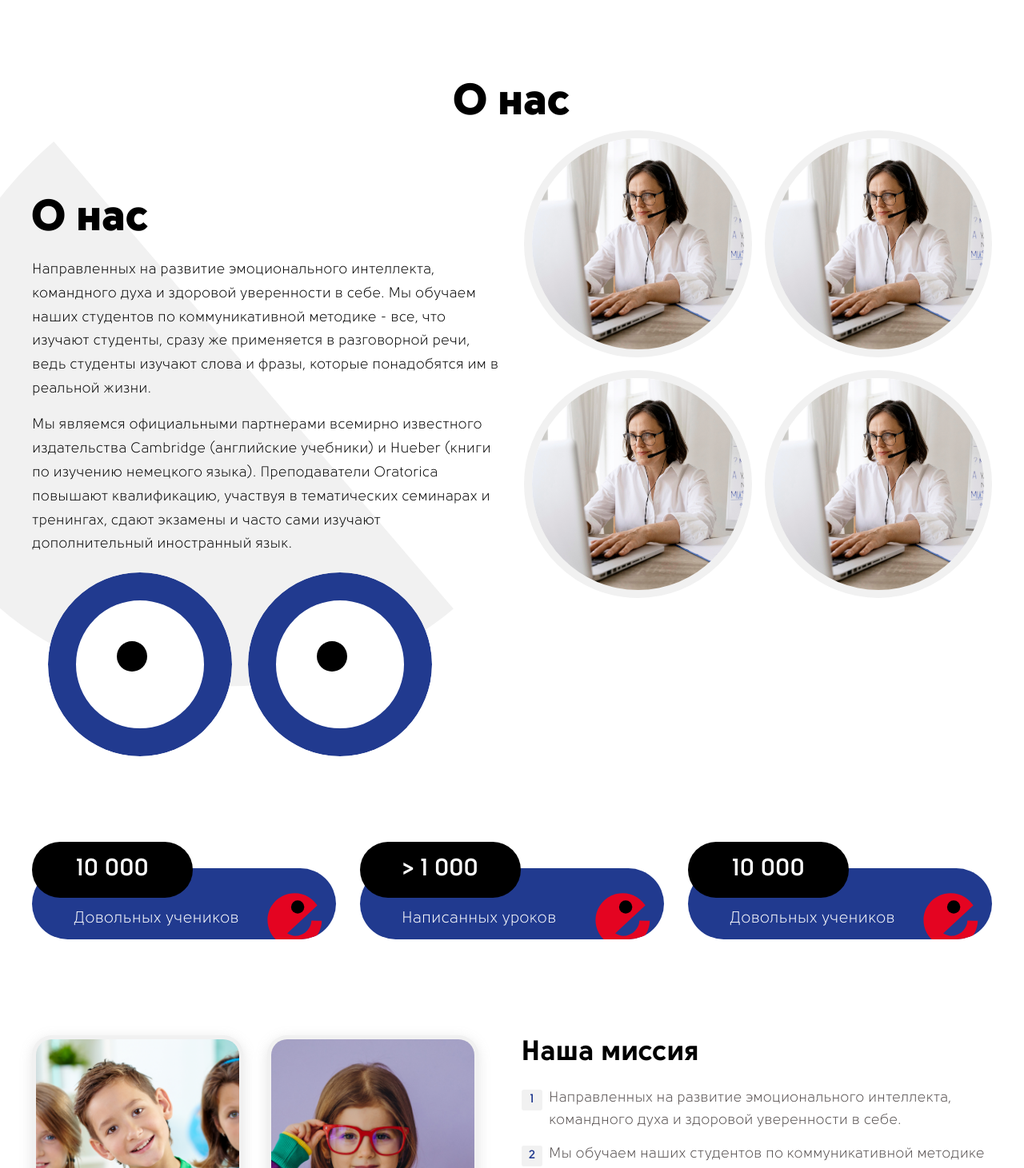
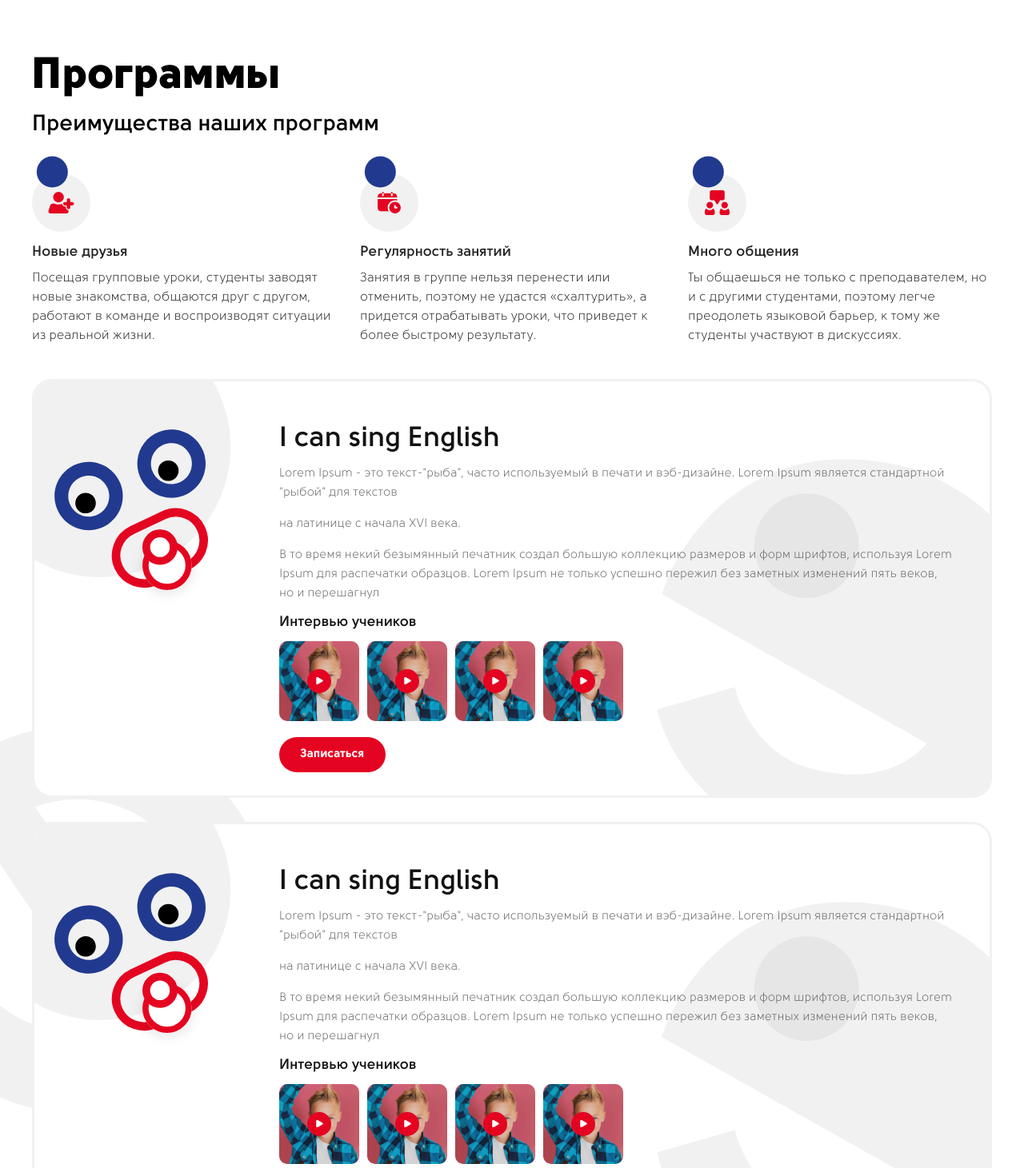
Before and after one commit to VolodymyrBilichenko/Okey-Dokey, a React (Create React App) app: page /programs in a window 1280 px wide. Shown: the part 189-1650 px from the top of the page at 80% size. Built offline with nearby package versions, Linux system fonts and the light colour scheme.

Commit message:
Create Programs component and route

```diff
--- a/src/functions/routes.js
+++ b/src/functions/routes.js
@@ -3,6 +3,7 @@ import {Main} from "../pages/Main/Main";
 import {Blog} from "../pages/Blog/Blog";
 import {BlogCard} from "../pages/BlogCard/BlogCard";
 import {AboutUs} from "../pages/AboutUs/AboutUs";
+import {Programs} from "../pages/Programs/Programs";
 
 export const routes = () => {
   return [
@@ -28,7 +29,7 @@ export const routes = () => {
       },
       {
           path: '/programs',
-          element: <AboutUs/>
+          element: <Programs/>
       },
   ];
 }
--- /dev/null
+++ b/src/pages/Programs/Programs.jsx
@@ -0,0 +1,85 @@
+import React from 'react';
+import {BreadCrumbs} from "../../components/BreadCrumbs/BreadCrumbs";
+import {MainProgramsList} from "../../components/MainProgramms/components/MainProgramsList/MainProgramsList";
+
+import Faqdecor1 from '../../assets/img/index/faq/faq-decor-1.svg'
+import Faqdecor2 from '../../assets/img/index/faq/faq-decor-2.svg'
+import ProgramsListIcon1 from '../../assets/img/programs/programs-list-icon-1.svg'
+import ProgramsListIcon2 from '../../assets/img/programs/programs-list-icon-2.svg'
+import ProgramsListIcon3 from '../../assets/img/programs/programs-list-icon-3.svg'
+import {MainLeaveApplication} from "../../components/MainLeaveApplication/MainLeaveApplication";
+import {MainReviews} from "../../components/MainReviews/MainReviews";
+export const Programs = () => {
+  return (
+   <div className='main'>
+        <BreadCrumbs/>
+
+       <section className="programs container">
+           <div className="programs__background" aria-hidden="true">
+               <div className="programs__background--item">
+                   <img src={Faqdecor2} width="0" height="0" loading="lazy" alt=""/>
+               </div>
+               <div className="programs__background--item">
+                   <img src={Faqdecor1} width="0" height="0" loading="lazy" alt=""/>
+               </div>
+           </div>
+           <div className="programs__hero">
+               <h2 className="programs__title section-title _start">
+                   Программы
+               </h2>
+               <h3 className="programs__subtitle">
+                   Преимущества наших программ
+               </h3>
+               <ul className="programs__hero-list">
+                   <li className="programs__hero-item">
+                       <div className="programs__hero-item--icon">
+                           <img src={ProgramsListIcon1} width="31" height="31" loading="lazy" alt=""/>
+                       </div>
+                       <div className="programs__hero-item--content">
+                           <h4>Новые друзья</h4>
+                           <p>
+                               Посещая групповые уроки, студенты заводят новые знакомства, общаются друг с другом, работают в команде и воспроизводят ситуации из реальной жизни.
+                           </p>
+                       </div>
+                   </li>
+                   <li className="programs__hero-item">
+                       <div className="programs__hero-item--icon">
+                           <img src={ProgramsListIcon2} width="31" height="31" loading="lazy" alt=""/>
+                       </div>
+                       <div className="programs__hero-item--content">
+                           <h4>Регулярность занятий</h4>
+                           <p>
+                               Занятия в группе нельзя перенести или отменить, поэтому не удастся «схалтурить», а придется отрабатывать уроки, что приведет к более быстрому результату.
+                           </p>
+                       </div>
+                   </li>
+                   <li className="programs__hero-item">
+                       <div className="programs__hero-item--icon">
+                           <img src={ProgramsListIcon3} width="31" height="31" loading="lazy" alt=""/>
+                       </div>
+                       <div className="programs__hero-item--content">
+                           <h4>Много общения</h4>
+                           <p>
+                               Ты общаешься не только с преподавателем, но и с другими студентами, поэтому легче преодолеть языковой барьер, к тому же студенты участвуют в дискуссиях.
+                           </p>
+                       </div>
+                   </li>
+               </ul>
+           </div>
+
+           <MainProgramsList/>
+
+           <div className="programs__footer">
+               <a href="#" className="programs__load-more circle-btn _accent">
+                   Смотреть <br/> еще
+               </a>
+           </div>
+
+       </section>
+
+       <MainLeaveApplication/>
+
+       <MainReviews/>
+   </div>
+  );
+}
```
